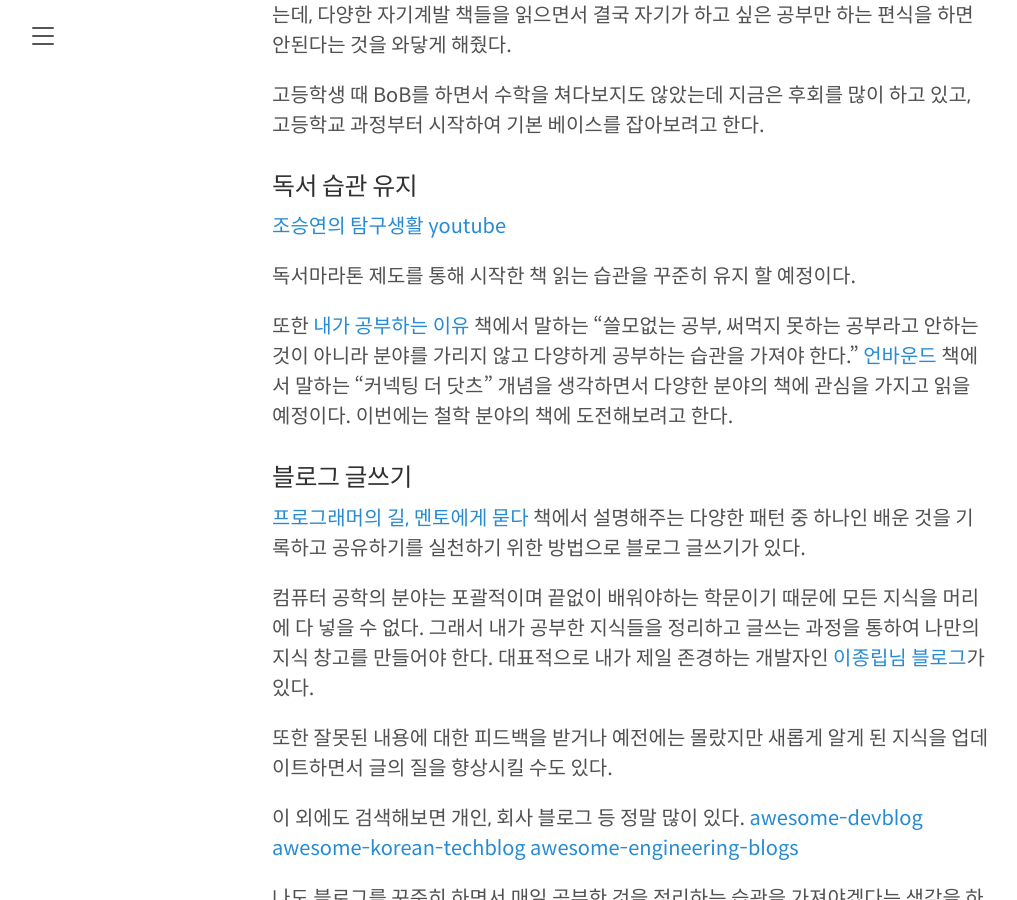
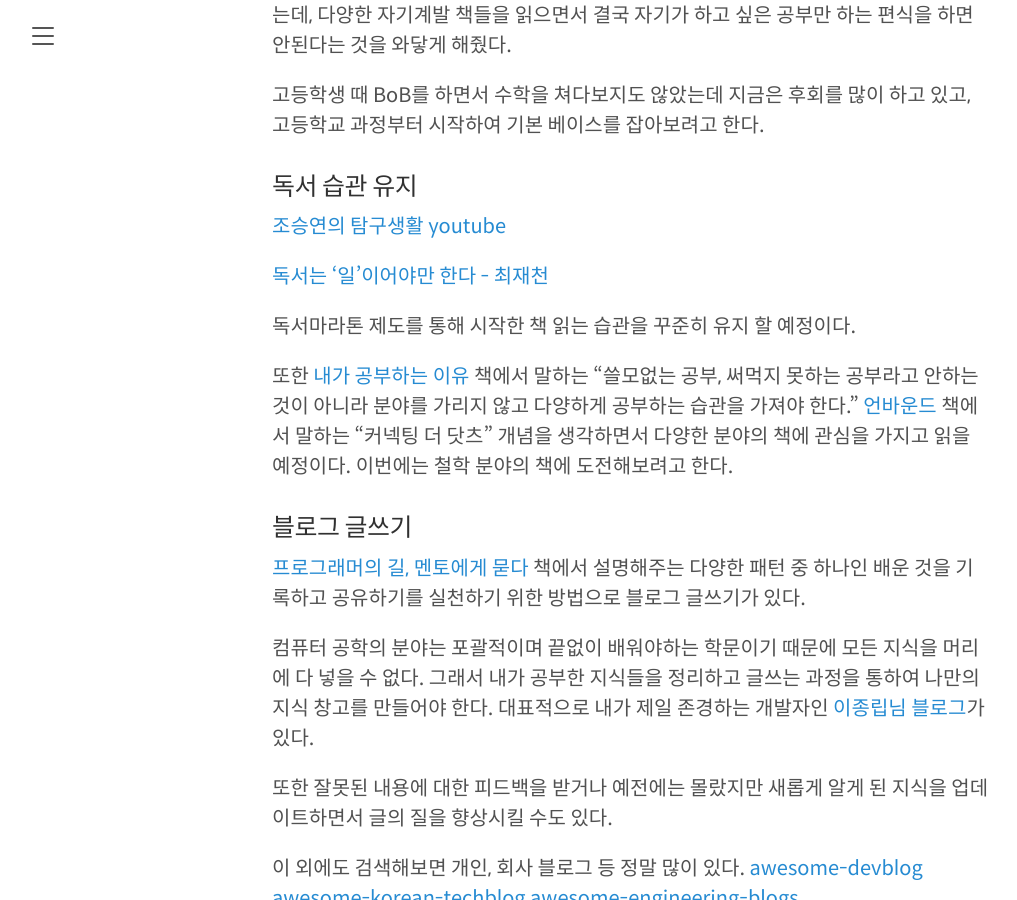
Before and after one commit to hyuunnn/hyuunnn.github.io, a Jekyll site: the page built from _posts/2022-07-25-army.md, in a window 1280 px wide and 900 px high, scrolled down 4841 px. Shown: the whole window, without its empty margins (8-1025 px from the left). Built offline with Jekyll 4.4.1, drawn with Linux system fonts in a browser that asks for light colours.

Commit message:
Update 2022-07-25-army.md

```diff
--- a/_posts/2022-07-25-army.md
+++ b/_posts/2022-07-25-army.md
@@ -108,6 +108,8 @@
 
 <a href="https://youtu.be/ttL-20rz_cE">조승연의 탐구생활 youtube</a>
 
+<a href="https://youtu.be/tSlGJmlWw0I">독서는 '일'이어야만 한다 - 최재천</a>
+
 독서마라톤 제도를 통해 시작한 책 읽는 습관을 꾸준히 유지 할 예정이다.
 
 또한 <a href="http://www.yes24.com/Product/Goods/13438183">내가 공부하는 이유</a> 책에서 말하는 "쓸모없는 공부, 써먹지 못하는 공부라고 안하는 것이 아니라 분야를 가리지 않고 다양하게 공부하는 습관을 가져야 한다." <a href="http://www.yes24.com/Product/Goods/103411486">언바운드</a> 책에서 말하는 "커넥팅 더 닷츠" 개념을 생각하면서 다양한 분야의 책에 관심을 가지고 읽을 예정이다. 이번에는 철학 분야의 책에 도전해보려고 한다.
```
